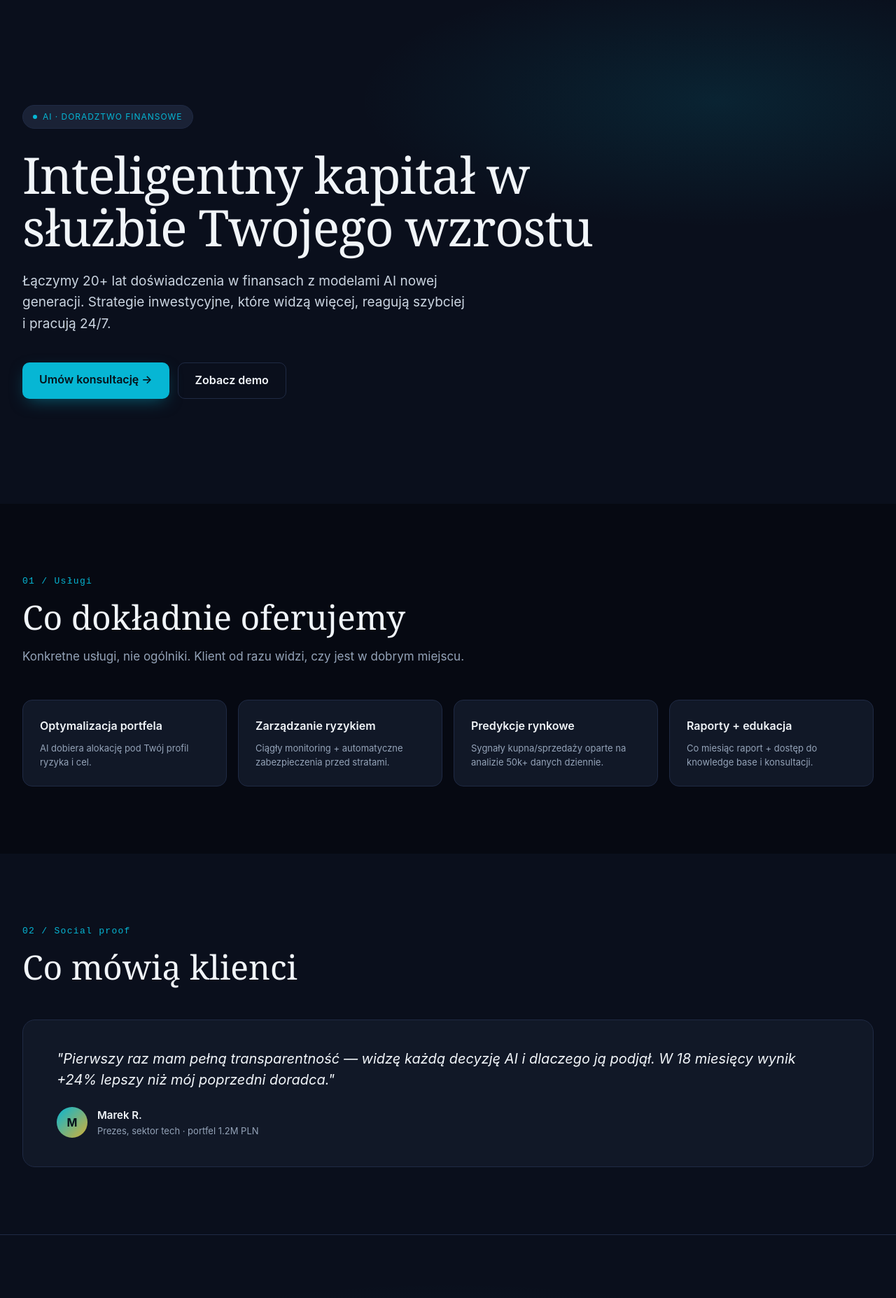
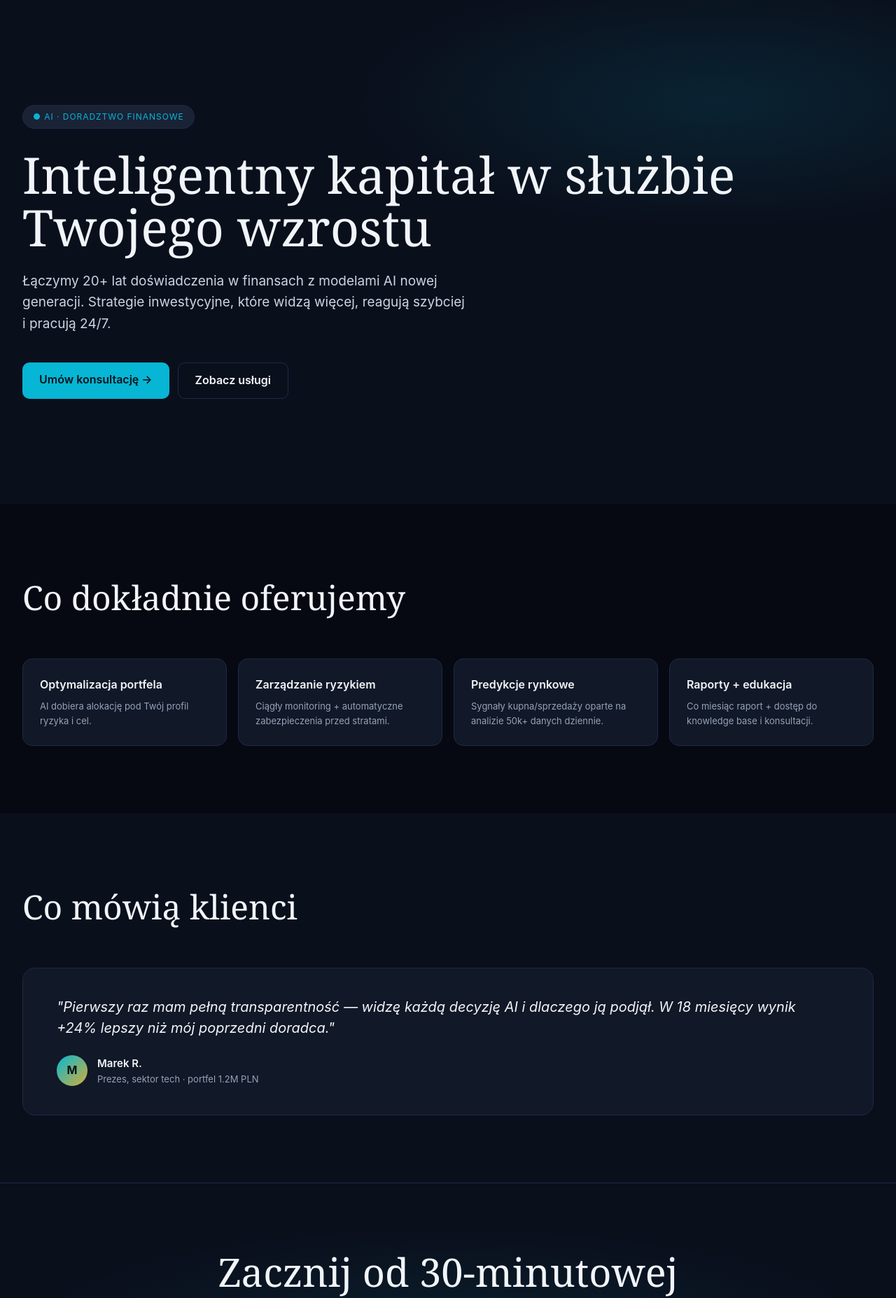
Before and after one commit to postro75/ai-finance-next, a Next.js app: page / in a window 1280 px wide. Shown: the top 1855 px of the page at 70% size. Built offline with nearby package versions, Linux system fonts and the light colour scheme; no server answers.

Commit message:
fix: simplify page.tsx, use force-static (no Sanity in SSR)

```diff
--- a/src/app/page.tsx
+++ b/src/app/page.tsx
@@ -1,190 +1,109 @@
-import { client } from "@/sanity/lib/client";
-import { heroQuery, servicesQuery, testimonialsQuery } from "@/sanity/lib/queries";
-import { isSanityReady } from "@/sanity/env";
-import type { Metadata } from "next";
+export const dynamic = "force-static";
 
-export const metadata: Metadata = {
+export const metadata = {
   title: "AI & Finance — Inteligentne doradztwo finansowe",
   description: "Łączymy 20+ lat doświadczenia w finansach z modelami AI nowej generacji.",
-  openGraph: {
-    title: "AI & Finance — Inteligentne doradztwo finansowe z AI",
-    description: "Strategie inwestycyjne wspierane AI. 20+ lat doświadczenia.",
-    type: "website",
-  },
 };
 
-type Hero = {
-  tagline: string;
-  headline: string;
-  subheadline: string;
-  primaryCta: { label: string; href: string };
-  secondaryCta: { label: string; href: string };
-  portrait: string;
-  floatingCard1: { label: string; value: string };
-  floatingCard2: { label: string; value: string };
-};
-
-type Service = { _id: string; title: string; description: string; icon: string };
-type Testimonial = { _id: string; quote: string; authorName: string; authorRole: string };
-
-// Sprawdzenie czy Sanity jest skonfigurowany
-function isSanityConfigured(): boolean {
-  return isSanityReady();
-}
-
-// Fallback content (gdy Sanity nie jest jeszcze skonfigurowany)
-const FALLBACK_HERO: Hero = {
+const FALLBACK_HERO = {
   tagline: "AI · Doradztwo finansowe",
   headline: "Inteligentny kapitał w służbie Twojego wzrostu",
   subheadline: "Łączymy 20+ lat doświadczenia w finansach z modelami AI nowej generacji. Strategie inwestycyjne, które widzą więcej, reagują szybciej i pracują 24/7.",
-  primaryCta: { label: "Umów konsultację", href: "#kontakt" },
-  secondaryCta: { label: "Zobacz demo", href: "#dashboard" },
-  portrait: "/images/expert-houndstooth.jpg",
-  floatingCard1: { label: "Portfel klienta", value: "+18.4% YTD" },
-  floatingCard2: { label: "AI Signal", value: "Kupno · SPX" },
 };
 
-const FALLBACK_SERVICES: Service[] = [
-  { _id: "1", title: "Optymalizacja portfela", description: "AI dobiera alokację pod Twój profil ryzyka i cel.", icon: "settings" },
-  { _id: "2", title: "Zarządzanie ryzykiem", description: "Ciągły monitoring + automatyczne zabezpieczenia przed stratami.", icon: "shield" },
-  { _id: "3", title: "Predykcje rynkowe", description: "Sygnały kupna/sprzedaży oparte na analizie 50k+ danych dziennie.", icon: "eye" },
-  { _id: "4", title: "Raporty + edukacja", description: "Co miesiąc raport + dostęp do knowledge base i konsultacji.", icon: "file" },
+const FALLBACK_SERVICES = [
+  { id: 1, title: "Optymalizacja portfela", desc: "AI dobiera alokację pod Twój profil ryzyka i cel." },
+  { id: 2, title: "Zarządzanie ryzykiem", desc: "Ciągły monitoring + automatyczne zabezpieczenia przed stratami." },
+  { id: 3, title: "Predykcje rynkowe", desc: "Sygnały kupna/sprzedaży oparte na analizie 50k+ danych dziennie." },
+  { id: 4, title: "Raporty + edukacja", desc: "Co miesiąc raport + dostęp do knowledge base i konsultacji." },
 ];
 
-const FALLBACK_TESTIMONIALS: Testimonial[] = [
-  {
-    _id: "1",
+const FALLBACK_TESTIMONIAL = {
   quote: "Pierwszy raz mam pełną transparentność — widzę każdą decyzję AI i dlaczego ją podjął. W 18 miesięcy wynik +24% lepszy niż mój poprzedni doradca.",
-    authorName: "Marek R.",
-    authorRole: "Prezes, sektor tech · portfel 1.2M PLN",
-  },
-];
+  author: "Marek R.",
+  role: "Prezes, sektor tech · portfel 1.2M PLN",
+};
 
-export default async function Home() {
-  let hero: Hero | null = null;
-  let services: Service[] = [];
-  let testimonials: Testimonial[] = [];
-
-  // Fetch z Sanity (jeśli skonfigurowany)
-  if (isSanityConfigured()) {
-    try {
-      [hero, services, testimonials] = await Promise.all([
-        client.fetch<Hero | null>(heroQuery),
-        client.fetch<Service[]>(servicesQuery),
-        client.fetch<Testimonial[]>(testimonialsQuery),
-      ]);
-    } catch (err) {
-      console.warn("Sanity fetch failed, using fallback:", err);
-    }
-  }
-
-  // Użyj fallbacków jeśli Sanity nie zwróciło danych
-  if (!hero) hero = FALLBACK_HERO;
-  if (services.length === 0) services = FALLBACK_SERVICES;
-  if (testimonials.length === 0) testimonials = FALLBACK_TESTIMONIALS;
-
+export default function Home() {
   return (
     <main>
       {/* HERO */}
       <section style={{
-        position: "relative",
         minHeight: "90vh",
         display: "flex",
         alignItems: "center",
         padding: "80px 32px",
-        background: `radial-gradient(ellipse 80% 50% at 80% 20%, rgba(6, 182, 212, 0.12) 0%, transparent 50%), var(--bg)`,
-        overflow: "hidden",
+        background: `radial-gradient(ellipse 80% 50% at 80% 20%, rgba(6, 182, 212, 0.12) 0%, transparent 50%), #0a0f1c`,
       }}>
-        <div style={{ position: "relative", zIndex: 2, maxWidth: 1280, margin: "0 auto", width: "100%" }}>
+        <div style={{ maxWidth: 1280, margin: "0 auto", width: "100%" }}>
           <div style={{
-            display: "inline-flex", alignItems: "center", gap: 8,
-            padding: "6px 14px", background: "var(--surface-2)",
-            border: "1px solid var(--line)", borderRadius: 100,
-            fontSize: 12, color: "var(--primary)",
-            letterSpacing: "0.08em", textTransform: "uppercase",
-            marginBottom: 28,
+            display: "inline-block", padding: "6px 14px",
+            background: "#1a2236", border: "1px solid #1f2a44",
+            borderRadius: 100, fontSize: 12, color: "#06b6d4",
+            marginBottom: 28, letterSpacing: "0.08em", textTransform: "uppercase",
           }}>
-            <span style={{
-              width: 6, height: 6, borderRadius: "50%",
-              background: "var(--primary)", display: "inline-block",
-            }} />
-            {hero.tagline}
+            ● {FALLBACK_HERO.tagline}
           </div>
           <h1 style={{
             fontSize: "clamp(42px, 6vw, 72px)",
             fontWeight: 400, lineHeight: 1.05,
-            margin: "0 0 24px", letterSpacing: "-0.02em",
-            maxWidth: 900,
-            fontFamily: "Georgia, 'DM Serif Display', serif",
+            margin: "0 0 24px", color: "#f1f5f9",
+            fontFamily: "Georgia, serif",
           }}>
-            {hero.headline}
+            {FALLBACK_HERO.headline}
           </h1>
           <p style={{
-            fontSize: 19, color: "var(--text-2)",
-            maxWidth: 640, margin: "0 0 40px", lineHeight: 1.6,
+            fontSize: 19, color: "#cbd5e1",
+            maxWidth: 640, margin: "0 0 40px",
           }}>
-            {hero.subheadline}
+            {FALLBACK_HERO.subheadline}
           </p>
           <div style={{ display: "flex", gap: 12, flexWrap: "wrap" }}>
-            <a href={hero.primaryCta.href} style={{
+            <a href="#kontakt" style={{
               padding: "12px 24px", borderRadius: 10,
-              background: "var(--primary)", color: "#06121a",
+              background: "#06b6d4", color: "#06121a",
               fontWeight: 600, textDecoration: "none",
-              boxShadow: "0 8px 24px -8px rgba(6, 182, 212, 0.5)",
             }}>
-              {hero.primaryCta.label} →
+              Umów konsultację →
             </a>
-            <a href={hero.secondaryCta.href} style={{
+            <a href="#uslugi" style={{
               padding: "12px 24px", borderRadius: 10,
-              background: "transparent", color: "var(--text)",
-              border: "1px solid var(--line)", fontWeight: 600,
+              background: "transparent", color: "#f1f5f9",
+              border: "1px solid #1f2a44", fontWeight: 600,
               textDecoration: "none",
             }}>
-              {hero.secondaryCta.label}
+              Zobacz usługi
             </a>
           </div>
         </div>
       </section>
 
       {/* SERVICES */}
-      <section id="dashboard" style={{ padding: "96px 32px" }}>
+      <section id="uslugi" style={{ padding: "96px 32px" }}>
         <div style={{ maxWidth: 1280, margin: "0 auto" }}>
-          <div style={{ marginBottom: 48 }}>
-            <span style={{
-              fontFamily: "monospace", fontSize: 13, color: "var(--primary)",
-              letterSpacing: "0.1em",
-            }}>
-              01 / Usługi
-            </span>
           <h2 style={{
             fontSize: "clamp(32px, 4vw, 48px)", fontWeight: 400,
-              margin: "12px 0 16px", lineHeight: 1.15,
+            margin: "0 0 48px", color: "#f1f5f9",
             fontFamily: "Georgia, serif",
           }}>
             Co dokładnie oferujemy
           </h2>
-            <p style={{ fontSize: 17, color: "var(--muted)", maxWidth: 640, margin: 0 }}>
-              Konkretne usługi, nie ogólniki. Klient od razu widzi, czy jest w dobrym miejscu.
-            </p>
-          </div>
           <div style={{
             display: "grid",
             gridTemplateColumns: "repeat(auto-fit, minmax(260px, 1fr))",
             gap: 16,
           }}>
-            {services.map((s) => (
-              <div key={s._id} style={{
-                background: "var(--surface)",
-                border: "1px solid var(--line)",
-                borderRadius: 14,
-                padding: 24,
-                transition: "all 0.25s",
+            {FALLBACK_SERVICES.map((s) => (
+              <div key={s.id} style={{
+                background: "#111827",
+                border: "1px solid #1f2a44",
+                borderRadius: 14, padding: 24,
               }}>
-                <h3 style={{ fontSize: 16, fontWeight: 600, margin: "0 0 8px" }}>
+                <h3 style={{ fontSize: 16, fontWeight: 600, margin: "0 0 8px", color: "#f1f5f9" }}>
                   {s.title}
                 </h3>
-                <p style={{ fontSize: 13, color: "var(--muted)", margin: 0, lineHeight: 1.55 }}>
-                  {s.description}
+                <p style={{ fontSize: 13, color: "#94a3b8", margin: 0 }}>
+                  {s.desc}
                 </p>
               </div>
             ))}
@@ -193,86 +112,71 @@ export default async function Home() {
       </section>
 
       {/* TESTIMONIAL */}
-      <section style={{
-        padding: "96px 32px",
-        background: "var(--bg)",
-      }}>
+      <section style={{ padding: "96px 32px", background: "#0a0f1c" }}>
         <div style={{ maxWidth: 1280, margin: "0 auto" }}>
-          <span style={{
-            fontFamily: "monospace", fontSize: 13, color: "var(--primary)",
-            letterSpacing: "0.1em",
-          }}>
-            02 / Social proof
-          </span>
           <h2 style={{
             fontSize: "clamp(32px, 4vw, 48px)", fontWeight: 400,
-            margin: "12px 0 48px", lineHeight: 1.15,
+            margin: "0 0 48px", color: "#f1f5f9",
             fontFamily: "Georgia, serif",
           }}>
             Co mówią klienci
           </h2>
-          {testimonials.map((t) => (
-            <blockquote key={t._id} style={{
-              background: "var(--surface)",
-              border: "1px solid var(--line)",
+          <blockquote style={{
+            background: "#111827",
+            border: "1px solid #1f2a44",
             borderRadius: 18,
-              padding: "40px 48px",
-              margin: 0,
+            padding: "40px 48px", margin: 0,
           }}>
             <p style={{
-                fontSize: 20, lineHeight: 1.5, color: "var(--text)",
+              fontSize: 20, lineHeight: 1.5, color: "#f1f5f9",
               margin: "0 0 24px", fontStyle: "italic",
             }}>
-                "{t.quote}"
+              "{FALLBACK_TESTIMONIAL.quote}"
             </p>
             <footer style={{ display: "flex", alignItems: "center", gap: 14 }}>
               <div style={{
                 width: 44, height: 44, borderRadius: "50%",
-                  background: "linear-gradient(135deg, var(--primary), var(--accent))",
+                background: "linear-gradient(135deg, #06b6d4, #d4af37)",
                 display: "flex", alignItems: "center", justifyContent: "center",
                 color: "#06121a", fontWeight: 700, fontSize: 16,
               }}>
-                  {t.authorName.charAt(0)}
+                {FALLBACK_TESTIMONIAL.author.charAt(0)}
               </div>
               <div>
-                  <div style={{ fontWeight: 600, fontSize: 15 }}>{t.authorName}</div>
-                  <div style={{ fontSize: 13, color: "var(--muted)" }}>{t.authorRole}</div>
+                <div style={{ fontWeight: 600, fontSize: 15, color: "#f1f5f9" }}>
+                  {FALLBACK_TESTIMONIAL.author}
+                </div>
+                <div style={{ fontSize: 13, color: "#94a3b8" }}>
+                  {FALLBACK_TESTIMONIAL.role}
+                </div>
               </div>
             </footer>
           </blockquote>
-          ))}
         </div>
       </section>
 
-      {/* CTA / KONTAKT */}
+      {/* CTA */}
       <section id="kontakt" style={{
         padding: "96px 32px", textAlign: "center",
-        background: "radial-gradient(ellipse 80% 60% at 50% 50%, rgba(6, 182, 212, 0.1) 0%, transparent 60%), var(--bg)",
-        borderTop: "1px solid var(--line)",
+        background: "radial-gradient(ellipse 80% 60% at 50% 50%, rgba(6, 182, 212, 0.1) 0%, transparent 60%), #0a0f1c",
+        borderTop: "1px solid #1f2a44",
       }}>
         <div style={{ maxWidth: 800, margin: "0 auto" }}>
-          <span style={{
-            fontFamily: "monospace", fontSize: 13, color: "var(--primary)",
-            letterSpacing: "0.1em",
-          }}>
-            03 / Kontakt
-          </span>
           <h2 style={{
             fontSize: "clamp(32px, 4.5vw, 56px)", fontWeight: 400,
-            lineHeight: 1.1, margin: "12px 0 20px",
+            lineHeight: 1.1, margin: "0 0 20px", color: "#f1f5f9",
             fontFamily: "Georgia, serif",
           }}>
             Zacznij od 30-minutowej<br />rozmowy. Bez zobowiązań.
           </h2>
-          <p style={{ fontSize: 18, color: "var(--text-2)", margin: "0 0 36px" }}>
-            Napisz bezpośrednio: <a href="mailto:kontakt@ai-finance.pl">kontakt@ai-finance.pl</a>
+          <p style={{ fontSize: 18, color: "#cbd5e1", margin: "0 0 36px" }}>
+            Napisz bezpośrednio: <a href="mailto:kontakt@ai-finance.pl" style={{ color: "#06b6d4" }}>kontakt@ai-finance.pl</a>
           </p>
           <a href="mailto:kontakt@ai-finance.pl" style={{
             display: "inline-block",
             padding: "14px 28px", borderRadius: 10,
-            background: "var(--primary)", color: "#06121a",
+            background: "#06b6d4", color: "#06121a",
             fontWeight: 600, fontSize: 15, textDecoration: "none",
-            boxShadow: "0 8px 24px -8px rgba(6, 182, 212, 0.5)",
           }}>
             Zarezerwuj termin →
           </a>
@@ -282,16 +186,14 @@ export default async function Home() {
       {/* FOOTER */}
       <footer style={{
         padding: "32px", textAlign: "center",
-        borderTop: "1px solid var(--line)",
-        color: "var(--muted)", fontSize: 13,
+        borderTop: "1px solid #1f2a44",
+        color: "#94a3b8", fontSize: 13,
       }}>
         <p style={{ margin: 0 }}>
-          © 2026 AI &amp; Finance · Strona zbudowana z{" "}
-          <a href="https://nextjs.org" style={{ color: "var(--primary)" }}>Next.js</a> +{" "}
-          <a href="https://sanity.io" style={{ color: "var(--primary)" }}>Sanity CMS</a>
+          © 2026 AI &amp; Finance · Next.js + Sanity CMS
         </p>
-        <p style={{ margin: "8px 0 0", fontSize: 11, opacity: 0.7 }}>
-          {isSanityConfigured() ? "✓ Połączono z Sanity" : "○ Sanity nie skonfigurowany (używany fallback) · /studio aby edytować"}
+        <p style={{ margin: "8px 0 0", fontSize: 11 }}>
+          Sanity Studio: <a href="/studio" style={{ color: "#06b6d4" }}>/studio</a> (po skonfigurowaniu)
         </p>
       </footer>
     </main>
```
Lines whose indentation alone changed are shown as unchanged.
